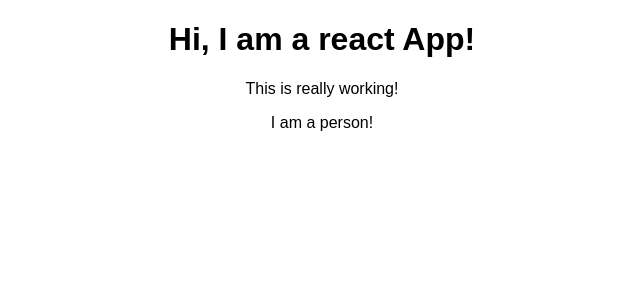
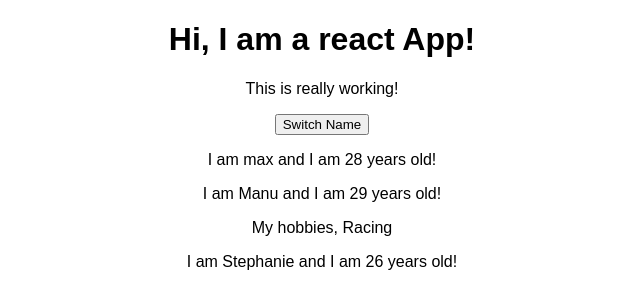
Before and after one commit to shurui91/algtoolbox, a React (Create React App) app: page / in a window 1280 px wide. Shown: the top 308 px of the page, without its empty margins (318-958 px from the left). Built offline with nearby package versions, Linux system fonts and the light colour scheme.

Commit message:
start to add states to different persons

```diff
--- a/src/App.js
+++ b/src/App.js
@@ -3,12 +3,34 @@
 import Person from "./Person/Person";
 
 class App extends Component {
+	state = {
+		persons: [
+			{ name: "max", age: 28 },
+			{ name: "Manu", age: 29 },
+			{ name: "Stephanie", age: 26 }
+		]
+	};
+
 	render() {
 		return (
 			<div className="App">
 				<h1>Hi, I am a react App!</h1>
 				<p>This is really working!</p>
-				<Person />
+				<button>Switch Name</button>
+				<Person
+					name={this.state.persons[0].name}
+					age={this.state.persons[0].age}
+				/>
+				<Person
+					name={this.state.persons[1].name}
+					age={this.state.persons[1].age}
+				>
+					My hobbies, Racing
+				</Person>
+				<Person
+					name={this.state.persons[2].name}
+					age={this.state.persons[2].age}
+				/>
 			</div>
 		);
 	}
--- a/src/Person/Person.js
+++ b/src/Person/Person.js
@@ -1,7 +1,14 @@
 import React from "react";
 
-const person = () => {
-	return <p>I am a person!</p>;
+const person = props => {
+	return (
+		<div>
+			<p>
+				I am {props.name} and I am {props.age} years old!
+			</p>
+			<p>{props.children}</p>
+		</div>
+	);
 };
 
 export default person;
```
